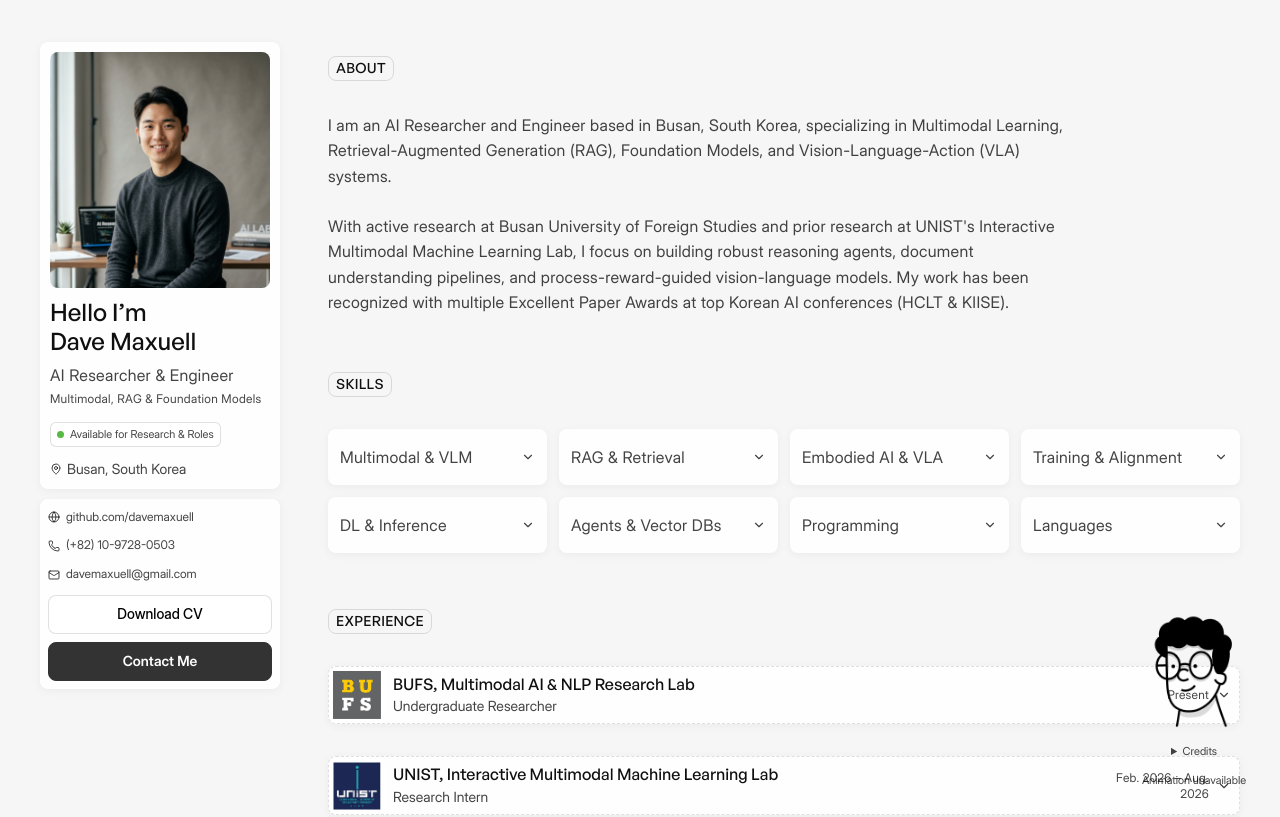
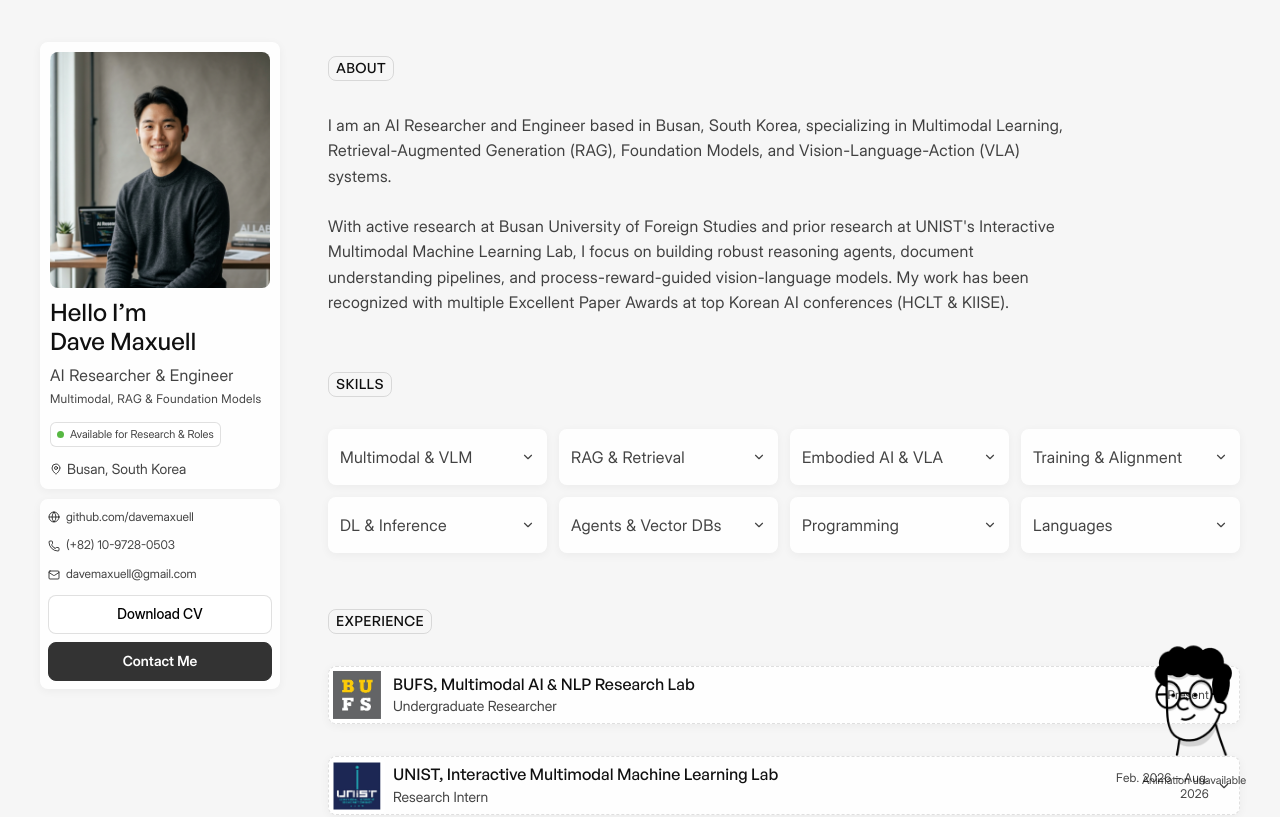
Before and after one commit to davemaxuell/CV, a React (Vite) app: page / in a window 1280 px wide. Shown: the top 817 px of the page. Built offline with nearby package versions, Linux system fonts and the light colour scheme; a web font is replaced by a local one.

Commit message:
Remove visible pet credits and limit control hit area

```diff
--- a/public/pet/SOURCES.md
+++ b/public/pet/SOURCES.md
@@ -11,4 +11,4 @@ Downloaded on 2026-09-21:
 - `interactive-character-follow.riv`: https://public.rive.app/community/runtime-files/28334-53514-interactive-character-follow.riv
 - `interactive-character-follow.png`: https://public.rive.app/community/video-thumbnails/28334-53514-interactive-character-follow.png
 
-The original animation and preview image are unmodified. The CV embeds the animation with its `Main artboard` and `State Machine 1`, adds playback and visibility controls, and displays this creator attribution below the scene. The preview is also used for reduced-motion and loading/error states.
+The original animation and preview image are unmodified. The CV embeds the animation with its `Main artboard` and `State Machine 1`, adds playback and visibility controls, and retains creator attribution in this source document. The visible Credits control was removed at the site owner's request. The preview is also used for reduced-motion and loading/error states.
--- a/src/components/RivePet.tsx
+++ b/src/components/RivePet.tsx
@@ -2,7 +2,6 @@ import { useEffect, useRef, useState } from 'react';
 import type { Rive } from '@rive-app/canvas';
 import wasmUrl from '@rive-app/canvas/rive.wasm?url';
 
-const source = 'https://rive.app/marketplace/28334-53514-interactive-character-follow/';
 const assetBase = `${import.meta.env.BASE_URL}pet/interactive-character-follow`;
 
 export const RivePet = () => {
@@ -139,13 +138,6 @@ export const RivePet = () => {
         />
       </div>
       <figcaption className="pet-caption">
-        <details className="pet-credits">
-          <summary>Credits</summary>
-          <div>
-            <a href={source} target="_blank" rel="noreferrer">Character by alinazari</a>
-            <a href="https://creativecommons.org/licenses/by/4.0/" target="_blank" rel="noreferrer">CC BY 4.0</a>
-          </div>
-        </details>
         {!failed && (
           <button type="button" onClick={() => setPaused(value => !value)}
             aria-label={paused ? 'Play pet animation' : 'Pause pet animation'}>
--- a/src/index.css
+++ b/src/index.css
@@ -1408,20 +1408,8 @@ textarea:focus-visible {
   left: -110px;
   top: -65px;
 }
-.floating-pet .pet-caption { justify-content: center; gap: 12px; pointer-events: auto; }
-.pet-credits { position: relative; }
-.pet-credits summary { cursor: pointer; }
-.pet-credits > div {
-  position: absolute;
-  bottom: 28px;
-  right: 0;
-  width: 170px;
-  padding: 12px;
-  background: var(--surface);
-  border: 1px solid var(--line);
-  border-radius: 8px;
-}
-.pet-credits a { display: block; }
+.floating-pet .pet-caption { justify-content: center; pointer-events: none; }
+.floating-pet .pet-caption button { pointer-events: auto; }
 @media (max-width: 809px) {
   .floating-pet { width: 100px; right: 8px; bottom: 8px; }
   .floating-pet .pet-scene { width: 100px; height: 90px; }
```
